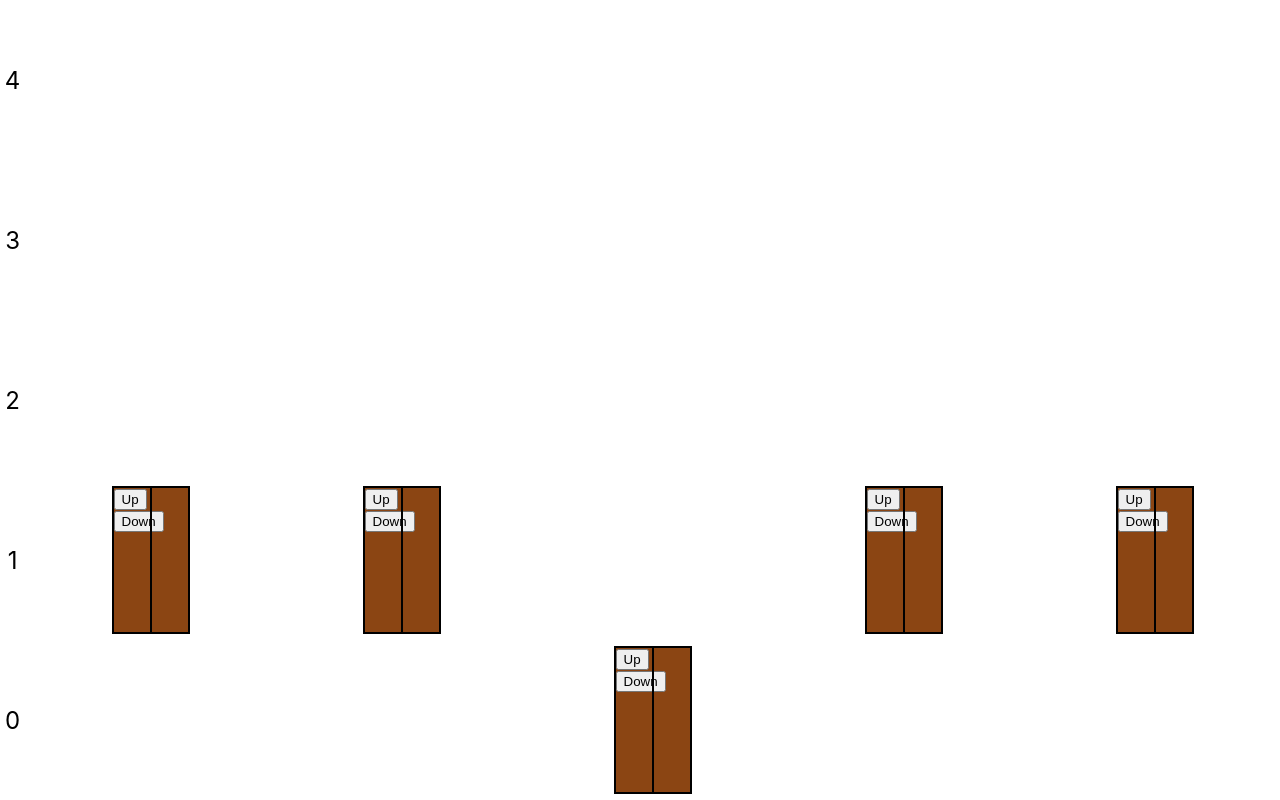
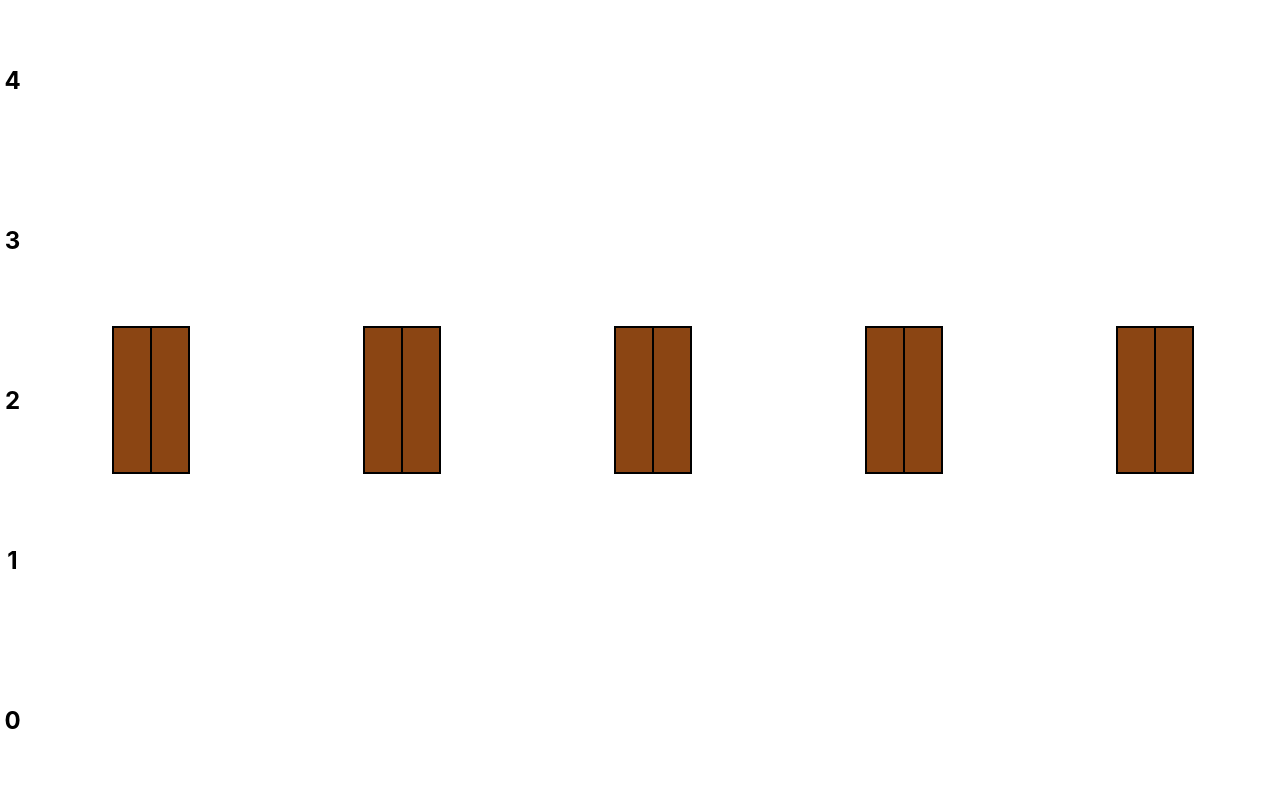
Before and after one commit to Bymbacz/elevator_problem, a React (Create React App) app: page / in a window 1280 px wide. Both pictures are taken after typing "5", "5" into the empty fields and a click on the input "Submit". Built offline with nearby package versions, Linux system fonts and the light colour scheme.

Commit message:
working!!!

```diff
--- a/src/components/Elevator.js
+++ b/src/components/Elevator.js
@@ -7,7 +7,7 @@ class Elevator extends React.Component {
         this.state = {
             id: props.id, // Add this line
             currentFloor: props.floor,
-            destinationFloor: 0,
+            destinationFloor: props.floor,
             queue: [], // Each person is an object {id: uniqueId, desiredFloor: floorNumber}
             maxFloor: props.maxFloor,
             minFloor: props.minFloor,
@@ -38,12 +38,14 @@ class Elevator extends React.Component {
         };
     }
 
-    pickup = async (pickupFloor, destinationFloor) => {
-        this.props.pickup(this.state.id, pickupFloor, destinationFloor );
+    pickup = (pickupFloor, destinationFloor) => {
+        this.setState(prevState => ({
+            people: [...prevState.people, {pickupFloor, destinationFloor}]
+        }));
     }
 
-    update = async (currentFloor, destinationFloor) => {
-        this.props.update(this.state.id, currentFloor, destinationFloor)
+    update = (currentFloor, destinationFloor) => {
+        this.props.update(this.state.id, currentFloor, destinationFloor);
     }
 
     moveUp = () => {
@@ -93,8 +95,6 @@ class Elevator extends React.Component {
     render() {
         return (
             <div className={`elevator elevator-${this.state.id} ${this.props.className}`} style={{gridRowStart: this.props.maxFloor - this.state.currentFloor + 1, gridRowEnd: this.props.maxFloor - this.state.currentFloor + 2, gridColumnStart: this.props.column}}>
-                <button onClick={this.moveUp}>Up</button>
-                <button onClick={this.moveDown}>Down</button>
             </div>
         );
     }
--- a/src/components/ElevatorSystem.css
+++ b/src/components/ElevatorSystem.css
@@ -2,3 +2,11 @@
     height: 100%;
     display: grid;
 }
+
+.grid-floor{
+    text-align: center;
+    justify-self: center;
+    align-self: center;
+    font-weight: bold;
+    font-size: 1.5em;
+}
--- a/src/components/ElevatorSystem.js
+++ b/src/components/ElevatorSystem.js
@@ -22,6 +22,7 @@ class ElevatorSystem extends React.Component {
         for (const  [index, elevatorRef] of this.elevatorRefs.entries()) {
             const elevator = elevatorRef.current;
             const currentFloor = elevator.state.currentFloor;
+            const destinationFloor = elevator.state.destinationFloor;
             const queue = elevator.getQueue();
             const people = elevator.getPeople();
 
@@ -29,28 +30,30 @@ class ElevatorSystem extends React.Component {
                 continue;
             }
 
-            // Wrap setState in a new Promise
+            console.log('People', people);
+            console.log('Queue', queue);
+
+            const peopleToPickup = queue.filter(person => person.pickupFloor === currentFloor);
+            console.log('People to pickup', peopleToPickup);
+            await new Promise(resolve => {
+                elevator.setState({
+                    people: [...people, ...peopleToPickup]
+                }, resolve);
+            })
+
+            const newPeople1 = elevator.getPeople();
+            console.log('People after pickup', newPeople1);
             await new Promise(resolve => {
                 elevator.setState({
                     queue: queue.filter(person => person.pickupFloor !== currentFloor)
                 }, resolve);
-            });
+            }).then(r => console.log('Queue after', elevator.getQueue()));
 
             await new Promise(resolve => {
                 elevator.setState({
-                    people: people.filter(person => person.destinationFloor !== currentFloor)
+                    people: newPeople1.filter(person => person.destinationFloor !== currentFloor)
                 }, resolve);
-            });
-
-            console.log('People', people);
-            console.log('NEW People', people.filter(person => person.destinationFloor !== currentFloor));
-
-            console.log('Queue', queue);
-            console.log('NEW Queue', queue.filter(person => person.pickupFloor !== currentFloor));
-            const peopleToPickup = queue.filter(person => person.pickupFloor === currentFloor);
-            for (const person of peopleToPickup) {
-               await elevator.pickup(person.pickupFloor, person.destinationFloor);
-            }
+            }).then(r => console.log('People after', elevator.getPeople()));
 
             const newPeople = elevator.getPeople();
             const newQueue = elevator.getQueue();
@@ -58,26 +61,32 @@ class ElevatorSystem extends React.Component {
             console.log('NEW NEW Queue', newQueue);
 
             console.log('Current floors', elevator.getStatus());
-            if (elevator.state.destinationFloor === currentFloor) {
+            if (destinationFloor === currentFloor) {
                 if (newPeople.length > 0) {
                     console.log('IF PEOPLE');
                     const nextDestination = newPeople[0].destinationFloor;
                     console.log('Next destination', nextDestination);
-                    await elevator.update(currentFloor, nextDestination);
+                    await new Promise(resolve => {
+                        elevator.setState({ destinationFloor: nextDestination, currentFloor: currentFloor}, resolve);
+                    });
+                    //await elevator.update(currentFloor, nextDestination);
                 } else if (newPeople.length === 0 && newQueue.length > 0) {
                     console.log('IF QUEUE');
-                    await elevator.update(currentFloor, newQueue[0].pickupFloor);
+                    await new Promise(resolve => {
+                        elevator.setState({ destinationFloor: newQueue[0].pickupFloor, currentFloor: currentFloor}, resolve);
+                    });
+                    //await elevator.update(currentFloor, newQueue[0].pickupFloor);
                 }
             }
             console.log('NEW Current floors', elevator.getStatus());
-
+            const newCurrentFloor = elevator.state.currentFloor;
+            const newDestinationFloor = elevator.state.destinationFloor;
             // Move the elevator
-            if (elevator.state.destinationFloor > currentFloor) {
+            if (newDestinationFloor > newCurrentFloor) {
                 elevator.moveUp();
-            } else if (elevator.state.destinationFloor < currentFloor) {
+            } else if (newDestinationFloor < newCurrentFloor) {
                 elevator.moveDown();
             }
-            console.log(newQueue);
             console.log(' ');
         }
     }
@@ -93,16 +102,6 @@ class ElevatorSystem extends React.Component {
             newElevatorStatus[elevatorId - 1].currentFloor = currentFloor;
             newElevatorStatus[elevatorId - 1].destinationFloor = destinationFloor;
             return { elevatorStatus: newElevatorStatus };
-        });
-    }
-
-    handlePickup = async (elevatorId, pickupFloor, destinationFloor) => {
-        const elevator = this.elevatorRefs[elevatorId - 1].current;
-        const people = elevator.getPeople();
-        const newPeople = [...people, {pickupFloor, destinationFloor}];
-
-        await new Promise(resolve => {
-            elevator.setState({ people: newPeople }, resolve);
         });
     }
 
@@ -176,8 +175,9 @@ class ElevatorSystem extends React.Component {
     }
 
     componentDidMount() {
-        this.processPeople();
-    }
+        this.processPeople().then(r =>
+            console.log('This is the end of the process.')
+        );}
 
     componentWillUnmount() {
     }
@@ -189,14 +189,9 @@ class ElevatorSystem extends React.Component {
                 gridTemplateRows: `repeat(${this.state.floors.length}, 1fr)`
             }}>
                 {[...this.state.floors].reverse().map((floor, i) =>
-                    <div key={i} style={{
+                    <div key={i} className={'grid-floor'} style={{
                         gridColumnStart: 1,
                         gridRowStart: i + 1,
-                        textAlign: 'center',
-                        justifySelf: 'center',
-                        alignSelf: 'center',
-                        fontStyle: 'bold',
-                        fontSize: '1.5em'
                     }}>
                         {floor}
                     </div>
@@ -213,7 +208,6 @@ class ElevatorSystem extends React.Component {
                             minFloor={this.props.minFloor}
                             maxFloor={this.props.maxFloor}
                             update={this.handleUpdate}
-                            pickup={this.handlePickup}
                             column={elevatorId + 1}
                         />
                     )
--- a/src/components/Setup.js
+++ b/src/components/Setup.js
@@ -8,7 +8,7 @@ class Setup extends React.Component {
             elevators: 0,
             floors: 0,
             setupComplete: false,
-            people: [[0,1],[0,2],[0,3],[1,3],[3,2],[1,2],[2,1]]
+            people: [[0,1],[0,2],[0,3],[1,3],[3,2],[2,1]]
         };
     }
 
```
